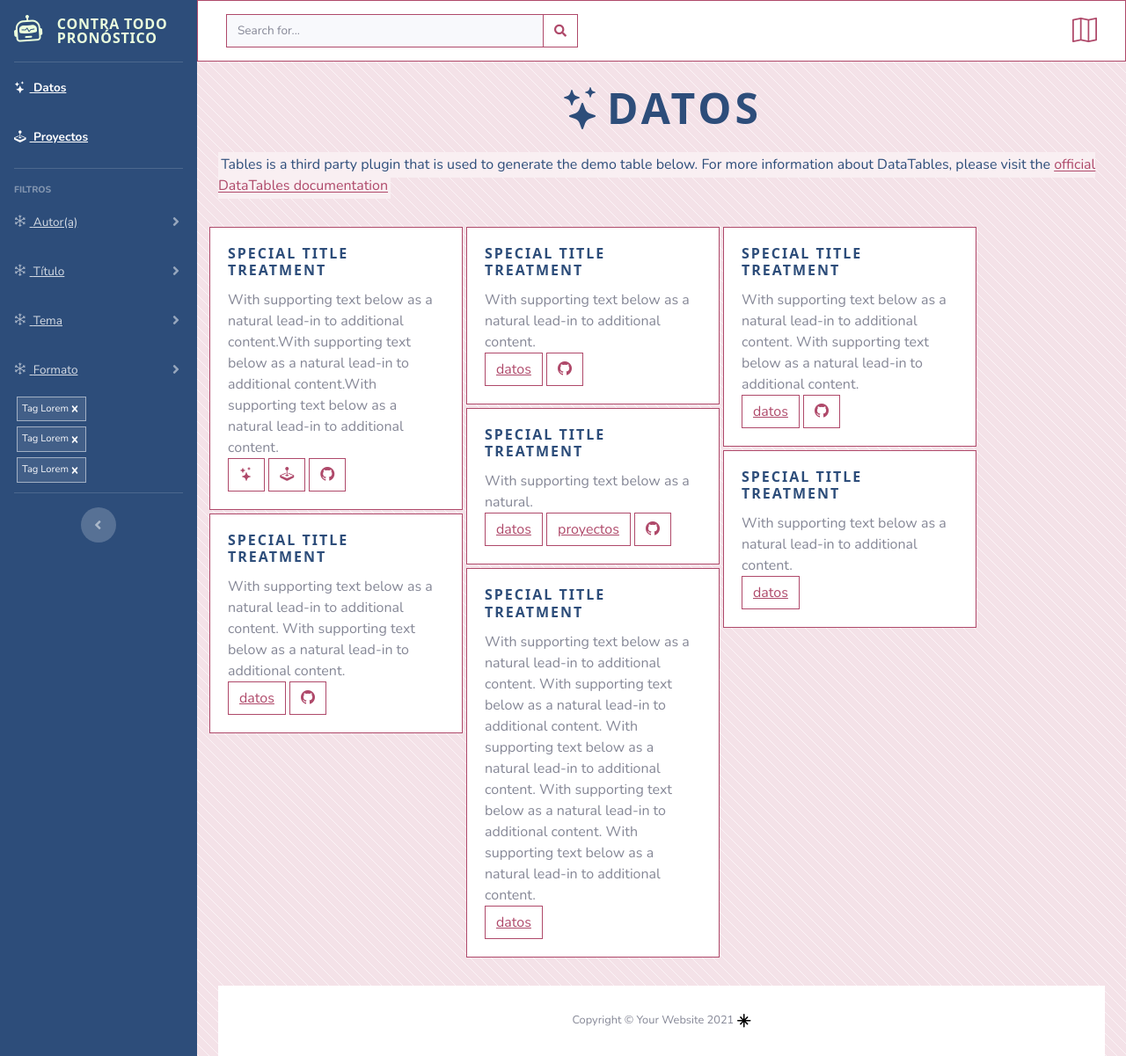
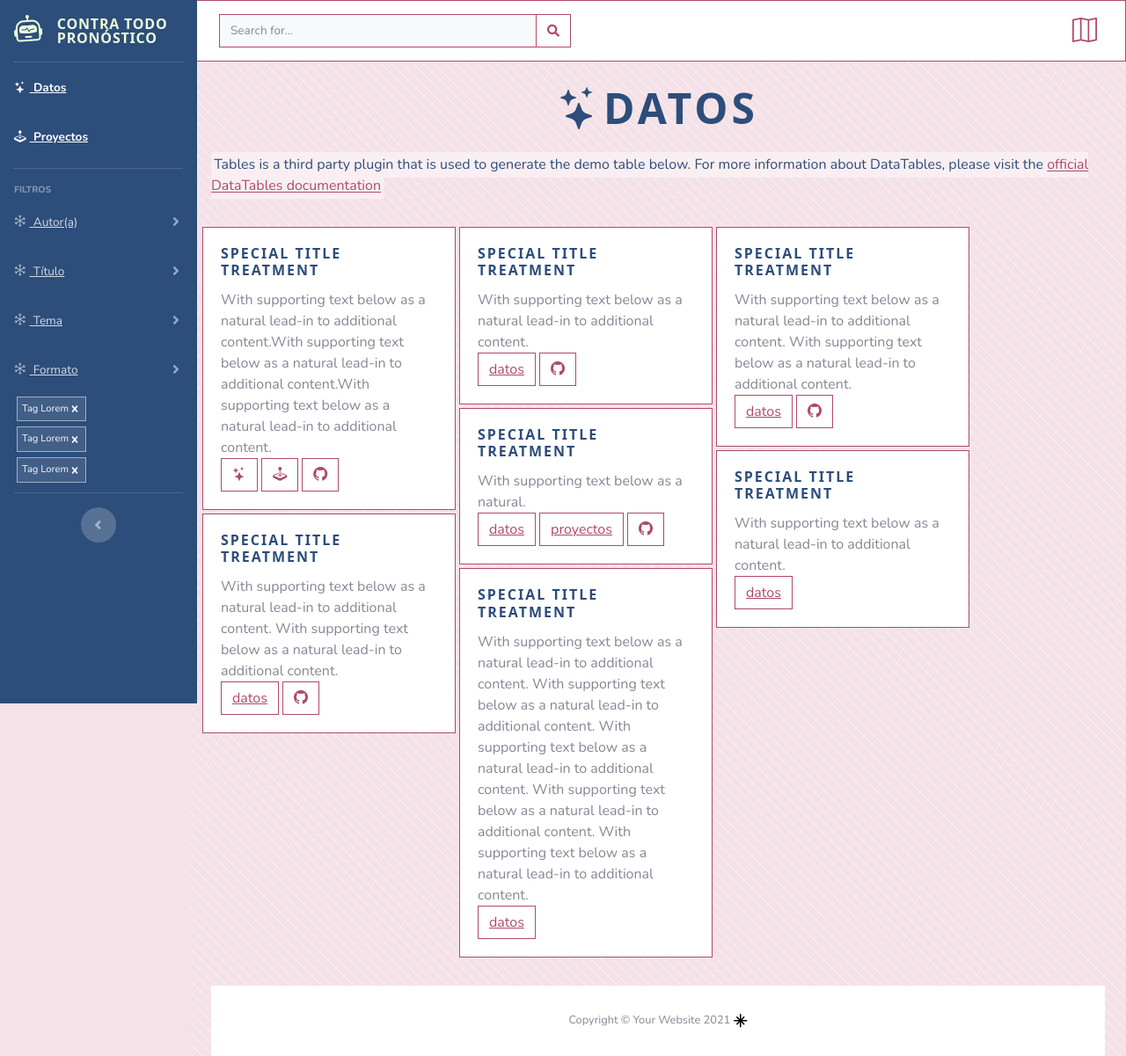
Before and after one commit to cgrillo98/Data-Literata, a PHP site: page / in a window 1280 px wide. Shown: the whole page at 88% size. Run offline with PHP 8.4, Linux system fonts and the light colour scheme; some libraries are stand-ins or nearby versions.

Commit message:
fixed sidebar

```diff
--- a/css/new-css.css
+++ b/css/new-css.css
@@ -218,8 +218,19 @@ background-image: repeating-linear-gradient(45deg, #f4e2e8 0, #ffffff 1.20000000
 }
 
 
+/* fixed sidebar */
+.sidebar {
+   /*  width: 6.5rem;
+    min-height: 100vh;*/
+    position: fixed;
+    z-index: 100;
+}
 
+#wrapper #content-wrapper #content {
+    margin-left: 13.5rem;
+}
 
+/* end fixed sidebar */
 
 
 
@@ -265,7 +276,7 @@ background-image: repeating-linear-gradient(45deg, #f4e2e8 0, #ffffff 1.20000000
 
 
 
-/* Extra small devices (phones, 600px and down) }
+/* Extra small devices (phones, 600px and down)
 
 @media only screen and (max-width: 600px) {
 
@@ -275,6 +286,40 @@ background-image: repeating-linear-gradient(45deg, #f4e2e8 0, #ffffff 1.20000000
 */
 
 
+/* fixed sidebar */
+/* Extra small devices (phones, 600px and down) */
+
+@media only screen and (max-width: 768px)
+{
+ #wrapper #content-wrapper #content {
+     margin-left: 6.5rem;
+ }
+}
+
+
+
+@media only screen and (max-width: 376px)
+{
+
+    .sidebar {
+        /*  width: 6.5rem;
+         min-height: 100vh;*/
+         position: relative;
+         z-index: 100;
+     }
+
+    #wrapper #content-wrapper #content {
+        margin-left: 0;
+    }
+}
+
+
+
+
+
+  /* end fixed sidebar */
+
+
 
 /* flecha del sidebar */
 .sidebar #sidebarToggle::after {
```
